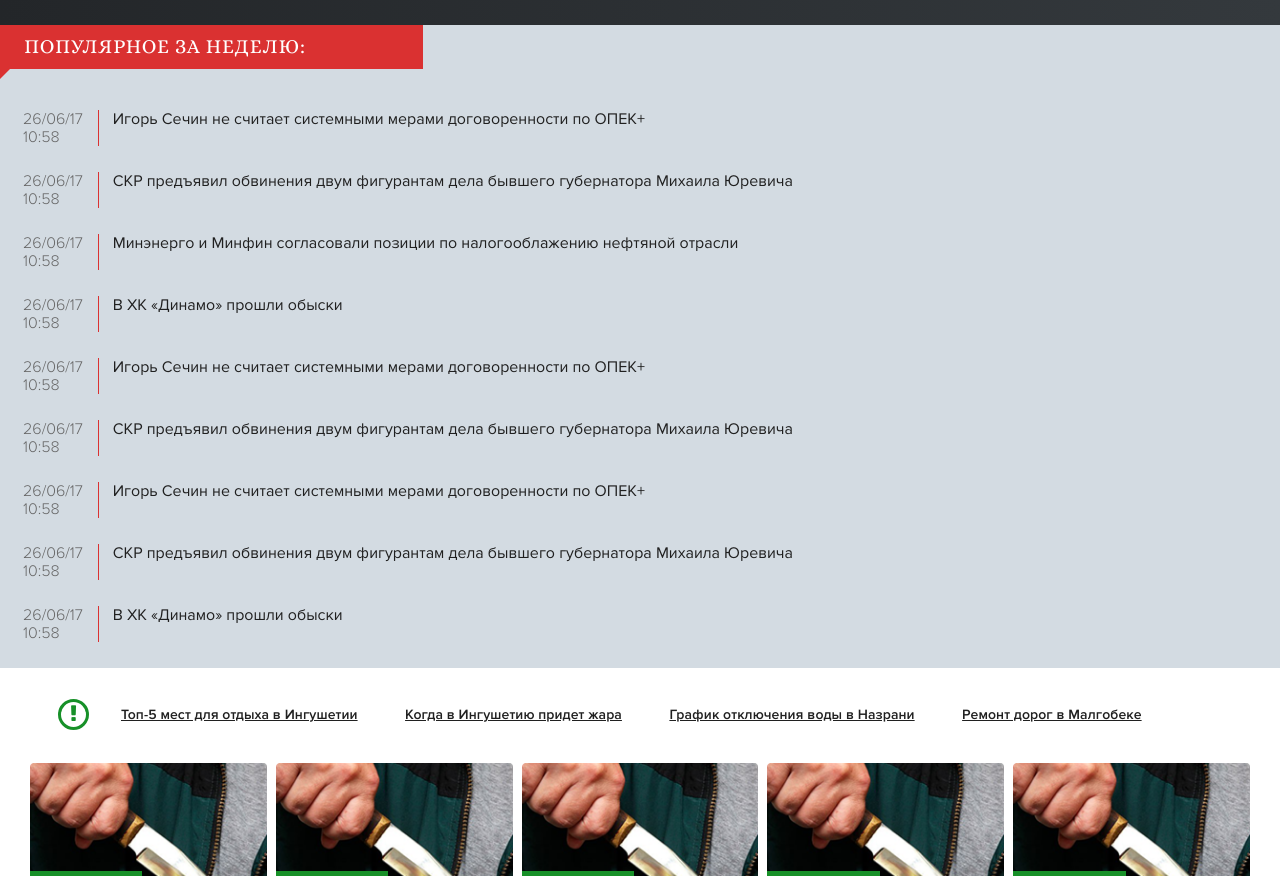
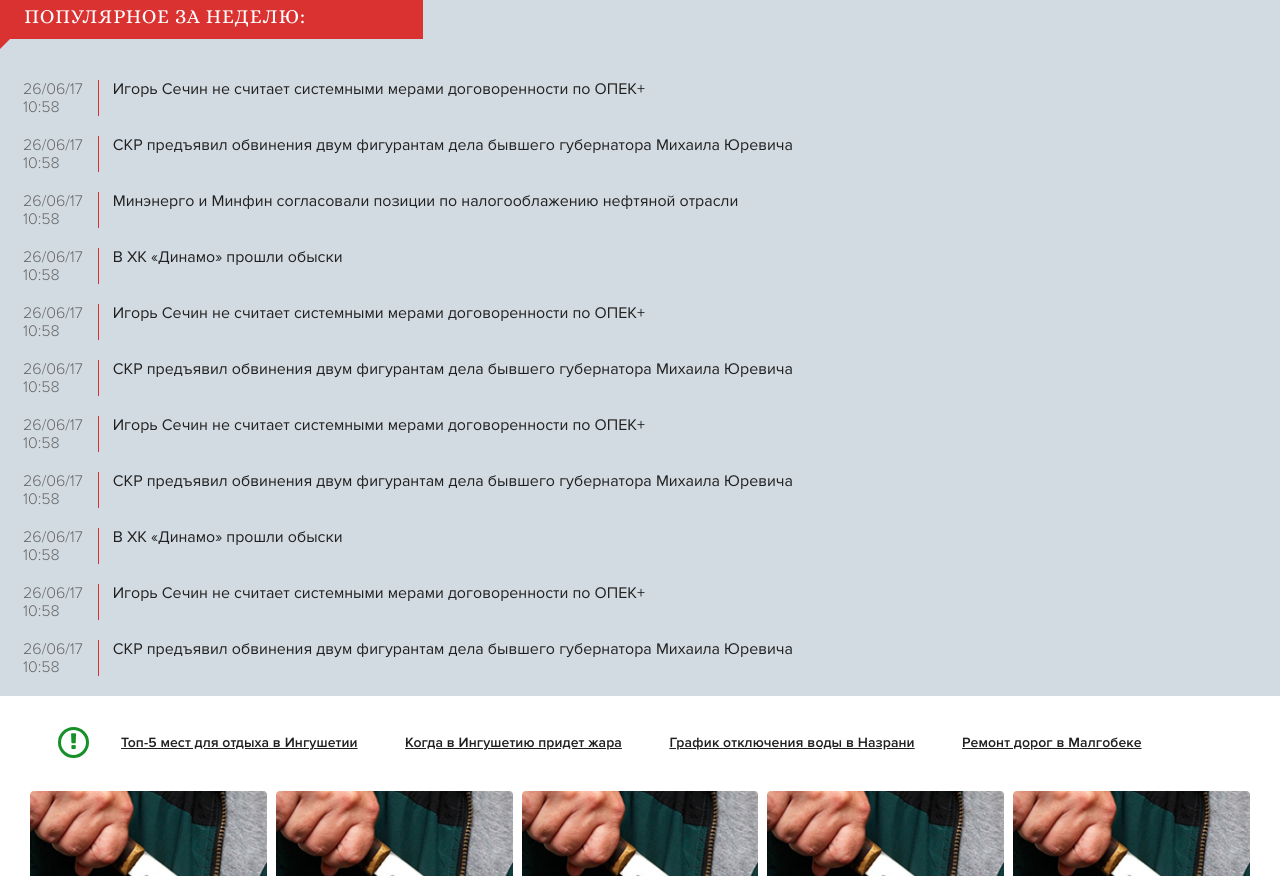
Before and after one commit to arturtrofimov86/arturtrofimov86.github.io, a plain HTML site: page index.html in a window 1280 px wide. Shown: the part 2083-2959 px from the top of the page. Drawn offline with Linux system fonts and the light colour scheme; files whose address does not match are found by name; a web font is replaced by a local one.

Commit message:
change styles

```diff
--- a/index.html
+++ b/index.html
@@ -274,6 +274,14 @@
                             <li>
                                 <time>26/06/17<br>10:58</time>
                                 <a href="#" class="news-title">В ХК «Динамо» прошли обыски</a>
+                            </li>
+                             <li class="news-hidden">
+                                <time>26/06/17<br>10:58</time>
+                                <a href="#" class="news-title">Игорь Сечин не считает системными мерами договоренности по ОПЕК+</a>
+                            </li>
+                            <li class="news-hidden">
+                                <time>26/06/17<br>10:58</time>
+                                <a href="#" class="news-title">СКР предъявил обвинения двум фигурантам дела бывшего губернатора Михаила Юревича</a>
                             </li>
 
                         </ul>
--- a/less/style.less
+++ b/less/style.less
@@ -465,6 +465,9 @@ footer{
             display:-webkit-inline-flex;
             -webkit-align-items:flex-start;
             margin:0 0 26px 0;
+            @media(max-width:1366px){
+                margin:0 0 20px 0;
+            }
 
             time{
                 padding: 0 14px 0 0;
@@ -484,6 +487,13 @@ footer{
             }
         }
     }
+}
+.news-list ul li.news-hidden{
+    display:none;
+    @media(max-width:1366px){
+        display:flex;
+    }
+
 }
 /***COMMONS****/
 .lbl-date{
```
Also changed, not shown: css/style.css.
